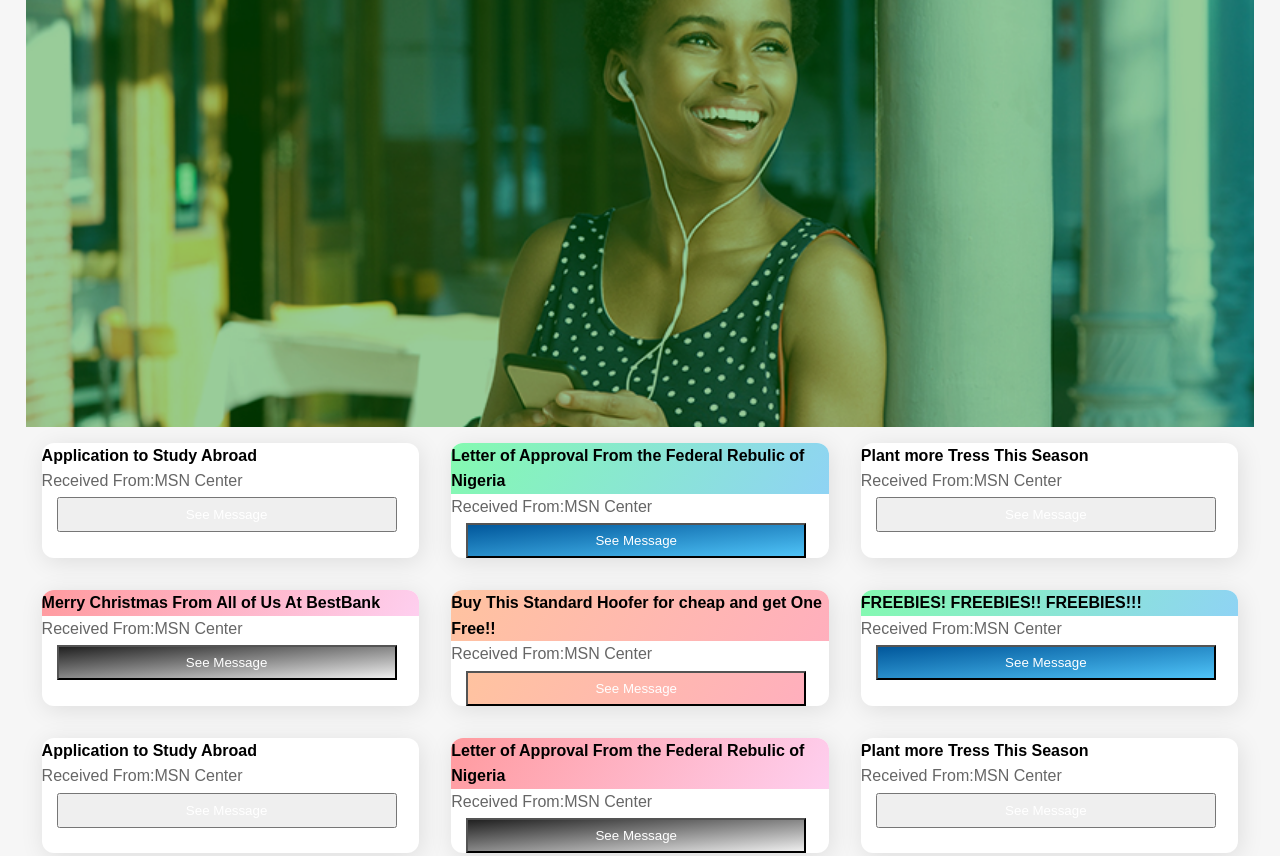
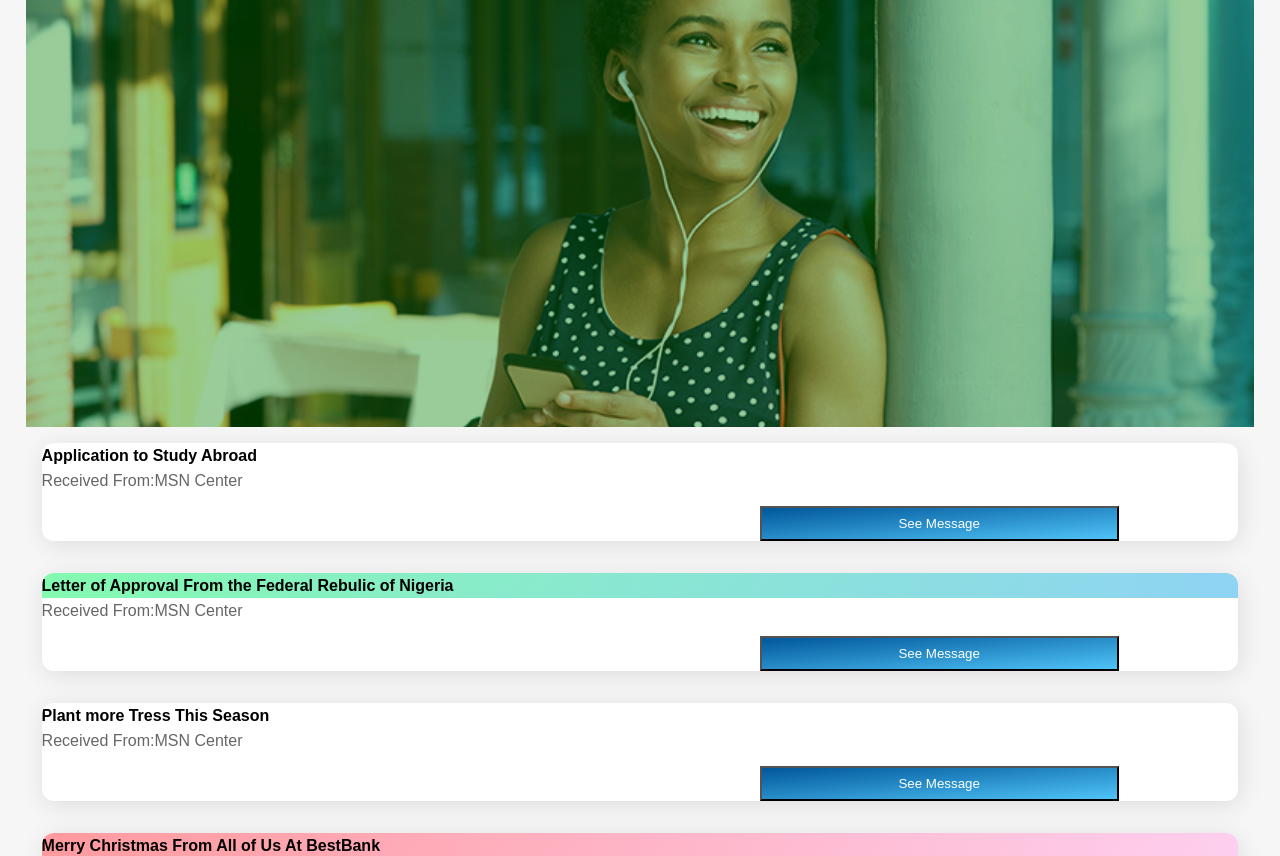
Before and after one commit to Realtime-josh/EPIC_Mail, a plain HTML site: page UI/dashboard.html in a window 1280 px wide. Shown: the part 126-982 px from the top of the page. Drawn offline with Linux system fonts and the light colour scheme; a web font is replaced by a local one.

Commit message:
style button element

```diff
--- a/UI/css/dashboard.css
+++ b/UI/css/dashboard.css
@@ -298,11 +298,11 @@ nav ul li a:hover{
 }
 
 .myBtn{
-  width: 90%;
+  width: 30%;
   padding: 0.6em;
-  margin-left:4%;
+  margin-left:60%;
   margin-top: 1%;
-  /*background: linear-gradient(to bottom right,#01579B,#4FC3F7);*/
+  background: linear-gradient(to bottom right,#01579B,#4FC3F7);
   color:white;
 }
 
@@ -362,7 +362,7 @@ footer{
 
 @media screen and (min-width: 900px) {
   .card {
-    flex: 1 1 calc(33% - 2rem);
+    flex: 1 1 calc(80% - 2rem);
   }
 }
 
@@ -389,7 +389,8 @@ footer{
 }
 
 .card:nth-child(5n) button{
-  background-image: linear-gradient(120deg, #ffc3a0 0%, #ffafbd 100%);
+  /*background-image: linear-gradient(120deg, #ffc3a0 0%, #ffafbd 100%);*/
+  background: linear-gradient(to bottom right,#01579B,#4FC3F7);
 }
 
 
```
